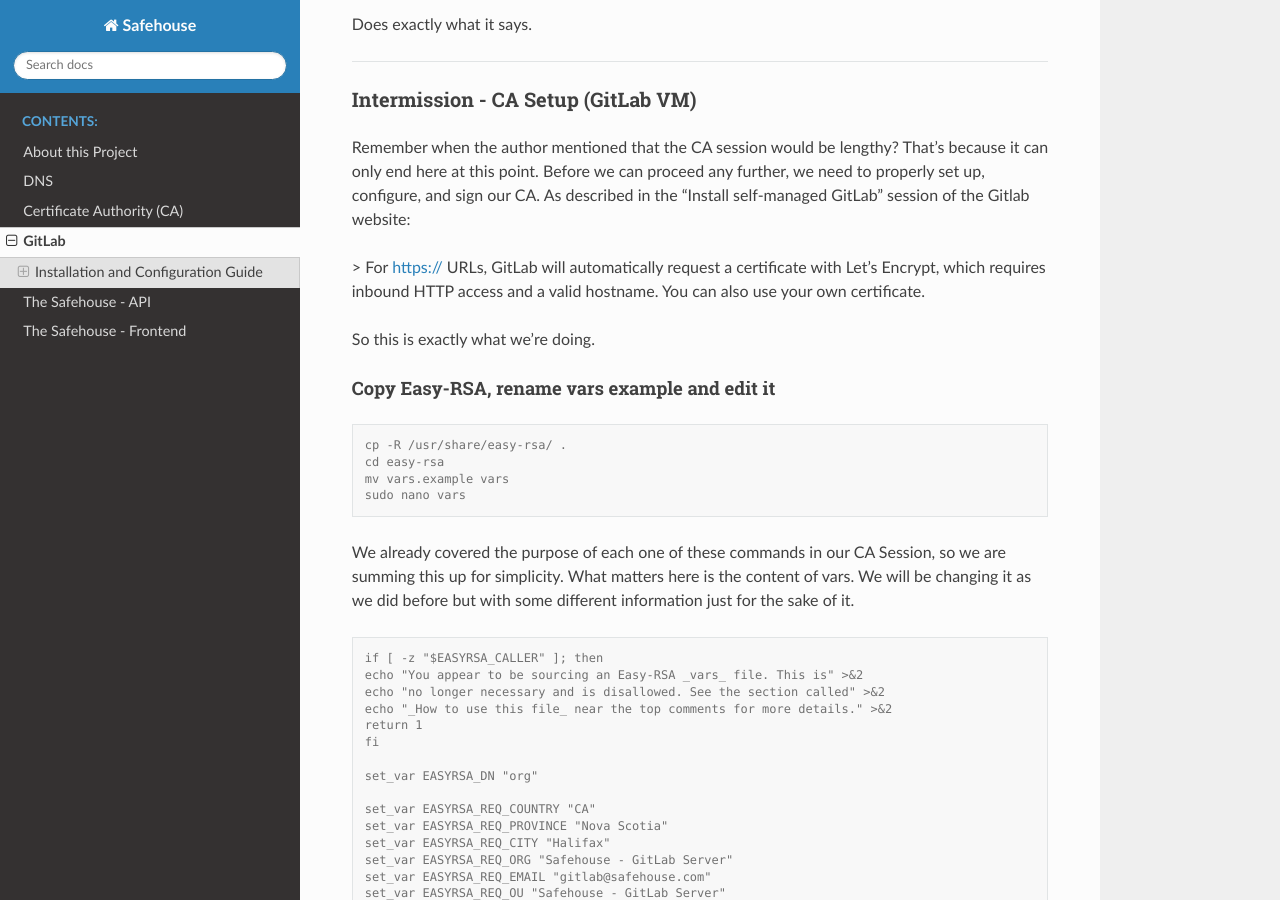
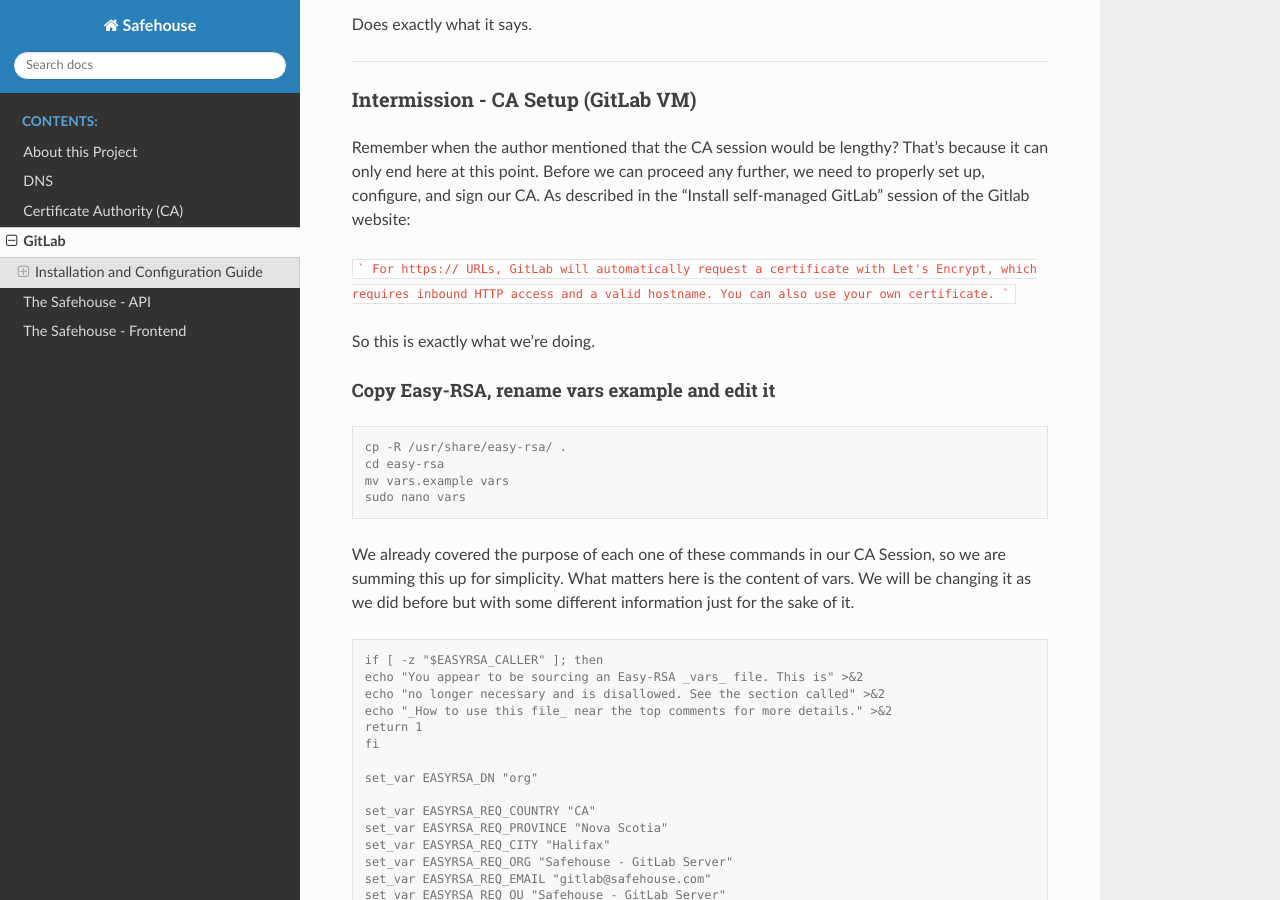
Before and after one commit to adnir-andrade/safehouse, a Sphinx documentation site: the page built from docs/gitlab.rst, in a window 1280 px wide and 900 px high, scrolled down 1121 px. Built offline with Sphinx 7.4.7 and the Read the Docs theme 2.0.0, drawn with Linux system fonts in a browser that asks for light colours.

Commit message:
Trying to quote

````diff
--- a/docs/gitlab.rst
+++ b/docs/gitlab.rst
@@ -58,7 +58,9 @@ Intermission - CA Setup (GitLab VM)
 Remember when the author mentioned that the CA session would be lengthy? That's because it can only end here at this point.
 Before we can proceed any further, we need to properly set up, configure, and sign our CA. As described in the "Install self-managed GitLab" session of the Gitlab website:
 
-> For https:// URLs, GitLab will automatically request a certificate with Let's Encrypt, which requires inbound HTTP access and a valid hostname. You can also use your own certificate.
+```
+For https:// URLs, GitLab will automatically request a certificate with Let's Encrypt, which requires inbound HTTP access and a valid hostname. You can also use your own certificate.
+```
 
 So this is exactly what we're doing.
 
````
